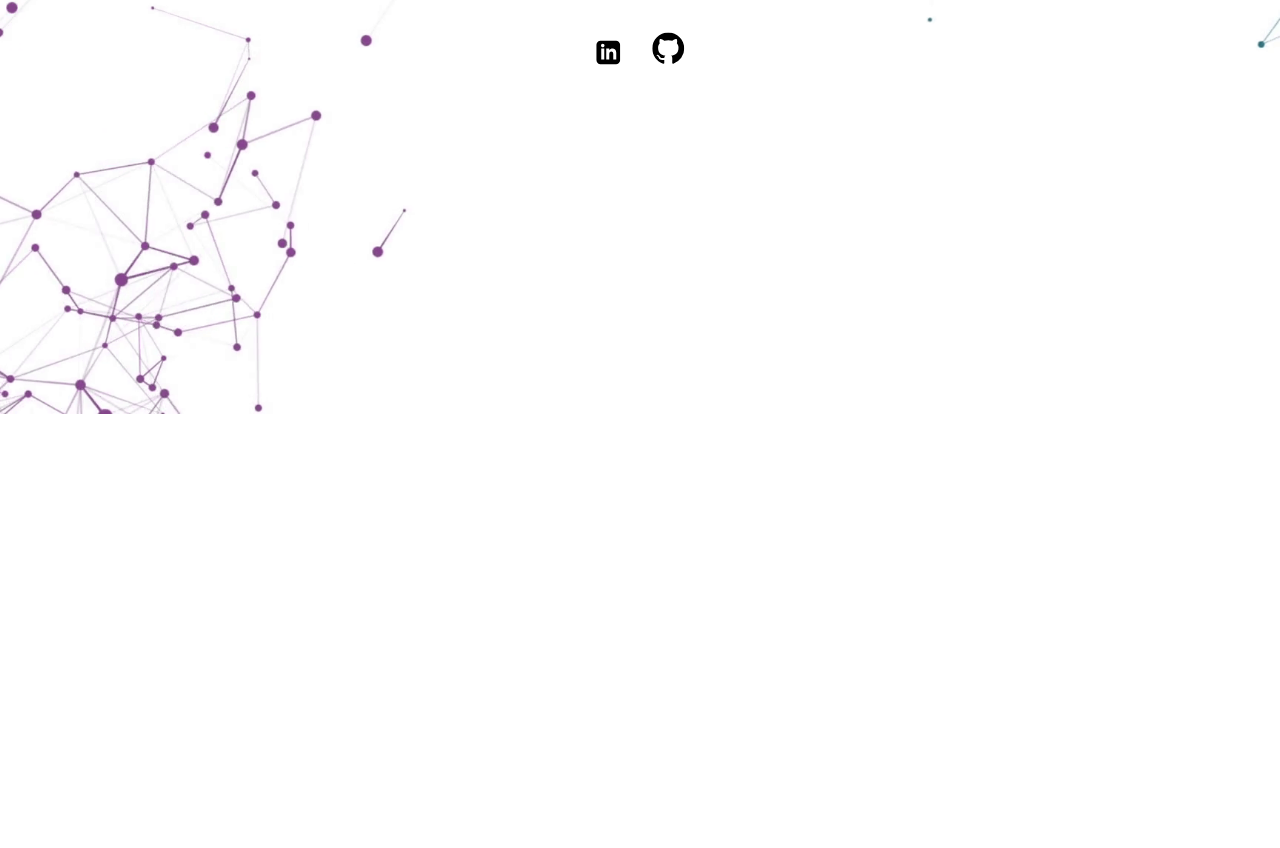
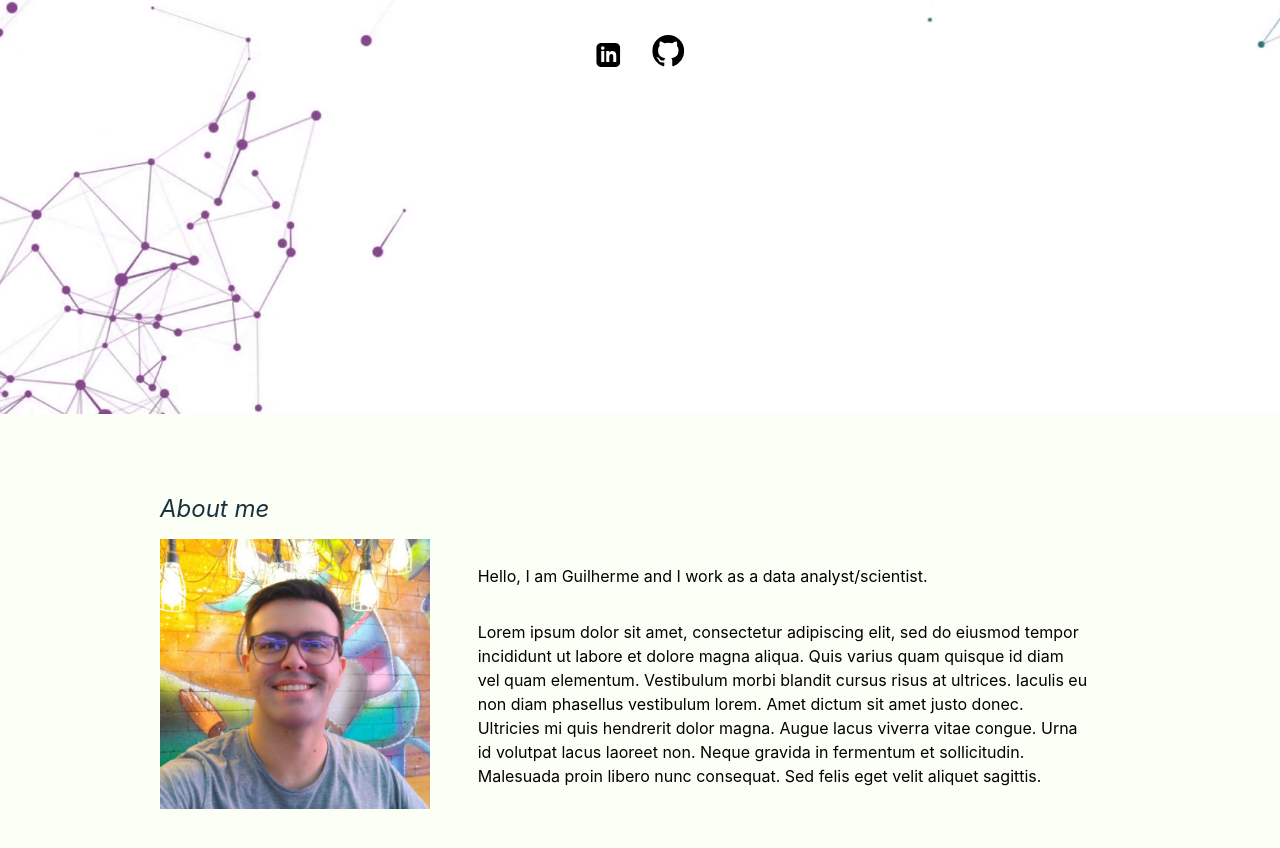
Before and after one commit to GuiOli91/factswrangler, a Next.js app: page / in a window 1280 px wide. Shown: the part 386-1234 px from the top of the page. Before the commit the page ends 800 px from the top, so only its background shows below. Built offline with nearby package versions, Linux system fonts and the light colour scheme.

Commit message:
About me Layout

```diff
--- a/pages/_app.js
+++ b/pages/_app.js
@@ -7,6 +7,23 @@ const GlobalStyle = createGlobalStyle`
     box-sizing: border-box;
     font-family: -apple-system, BlinkMacSystemFont, Segoe UI, Roboto, Oxygen,
     Ubuntu, Cantarell, Fira Sans, Droid Sans, Helvetica Neue, sans-serif;
+  }
+
+  p {
+    line-height: 1.5em;
+  }
+
+  h1 {
+    font-size: 3rem;
+    text-align: center;
+    margin: 0;
+  }
+
+  h2 {
+    font-size: 1.5rem;
+    text-align: center;
+    margin: 0;
+
   }
 
   .back_test {
@@ -26,7 +43,7 @@ const GlobalStyle = createGlobalStyle`
   .list-inline-item {
     display: inline-block;
     font-size: 3rem;
-
+    margin-top: 5px;
 
   }
 
@@ -46,8 +63,19 @@ const GlobalStyle = createGlobalStyle`
 
 const theme = {
   colors: {
-    primary: "#3E606F",
+    primary: "#193441",
+    second: "#3E606F",
+    third: "#91AA9D",
+    fourth: "#D1DBBD",
+    fifth: "#FCFFF5",
   },
+  font_colors:{
+    primary: "#FCFFF5",
+    second: "#FFFFFF",
+    third: "#000000",
+    fourth: "#000000",
+    fifth: "#193441",
+  }
 };
 
 export default function App({ Component, pageProps }) {
--- a/pages/index.js
+++ b/pages/index.js
@@ -1,11 +1,13 @@
 import React from "react";
 import styled from "styled-components";
 import Intro from "../pattern/intro";
+import Aboutme from "../pattern/aboutme"
 
 export default function Home() {
   return (
     <>
       <Intro/>
+      <Aboutme/>
 
     </>
   );
--- /dev/null
+++ b/pattern/aboutme.js
@@ -0,0 +1,102 @@
+import React from "react";
+import Image from "../src/infra/myimage";
+import styled from "styled-components";
+
+const profile_size = 350;
+
+const Section = styled.section`
+  position: relative;
+  overflow: hidden;
+  background-color: ${({ theme }) => theme.colors.fifth};
+  padding-left: 10em;
+  padding-right: 10em;
+  padding-top: 5em;
+  padding-bottom: 5em;
+`;
+
+const SubTitle = styled.h2`
+  font-size: 1.5rem;
+  color: ${({ theme }) => theme.font_colors.fifth};
+  text-align: left;
+  margin: initial;
+  font-style: italic;
+  font-weight: normal;
+  @media (min-width: 50em) {
+    grid-row: 1;
+    grid-column: 1 / 3;
+  }
+`;
+
+const Grid = styled.div`
+  display: grid;
+  grid-template-rows: auto auto auto;
+  gap: 1em;
+  align-items: center;
+
+  @media (min-width: 50em) {
+    grid-template-rows: 1fr auto;
+    grid-auto-columns: 1fr 2.5fr;
+  }
+`;
+
+const Wrapper = styled.div`
+  padding-left: calc(50% - ${profile_size / 2}px);
+  padding-right: calc(50% - ${profile_size / 2}px);
+
+  @media (min-width: 50em) {
+    grid-row: 2;
+    grid-column: 1;
+  }
+`;
+
+const Paragraph = styled.p`
+  padding-left: 2em;
+  padding-right: 2em;
+`;
+
+const Maintext = styled.div`
+  display: flex;
+  flex-direction: column;
+
+  @media (min-width: 50em) {
+    grid-row: 2;
+    grid-column: 2;
+  }
+`;
+
+function Aboutme(props) {
+  return (
+    <Section>
+      <Grid>
+        <SubTitle>About me</SubTitle>
+        <Wrapper>
+          <Image
+            alt="Guilherme Oliveira Profile Picture"
+            src="/images/Profile.jpg"
+            layout="intrinsic"
+            width={profile_size}
+            height={profile_size}
+          />
+        </Wrapper>
+        <Maintext>
+          <Paragraph>
+            Hello, I am Guilherme and I work as a data analyst/scientist.
+          </Paragraph>
+          <Paragraph>
+            Lorem ipsum dolor sit amet, consectetur adipiscing elit, sed do
+            eiusmod tempor incididunt ut labore et dolore magna aliqua. Quis
+            varius quam quisque id diam vel quam elementum. Vestibulum morbi
+            blandit cursus risus at ultrices. Iaculis eu non diam phasellus
+            vestibulum lorem. Amet dictum sit amet justo donec. Ultricies mi
+            quis hendrerit dolor magna. Augue lacus viverra vitae congue. Urna
+            id volutpat lacus laoreet non. Neque gravida in fermentum et
+            sollicitudin. Malesuada proin libero nunc consequat. Sed felis eget
+            velit aliquet sagittis.
+          </Paragraph>
+        </Maintext>
+      </Grid>
+    </Section>
+  );
+}
+
+export default Aboutme;
--- a/pattern/intro.js
+++ b/pattern/intro.js
@@ -5,24 +5,17 @@ import GitHub from "../public/images/icon/github.svg";
 import styled from "styled-components";
 
 const Title = styled.h1`
-  font-size: 3rem;
   color: ${({ theme }) => theme.colors.primary};
-  text-align: center;
-  margin: 0;
 `;
 
 const SubTitle = styled.h2`
-  font-size: 1.5rem;
-  color: ${({ theme }) => theme.colors.primary};
-  text-align: center;
-  margin: 0;
+  color: ${({ theme }) => theme.colors.second};
 `;
 
 const Background = styled.div`
   position: relative;
   width: 100%;
   height: 800px;
-  ${"" /* background-position: 50% 50%; */}
 `;
 
 const TextIntro = styled.div`
```
Also changed, not shown: public/images/Profile.jpg (added).
